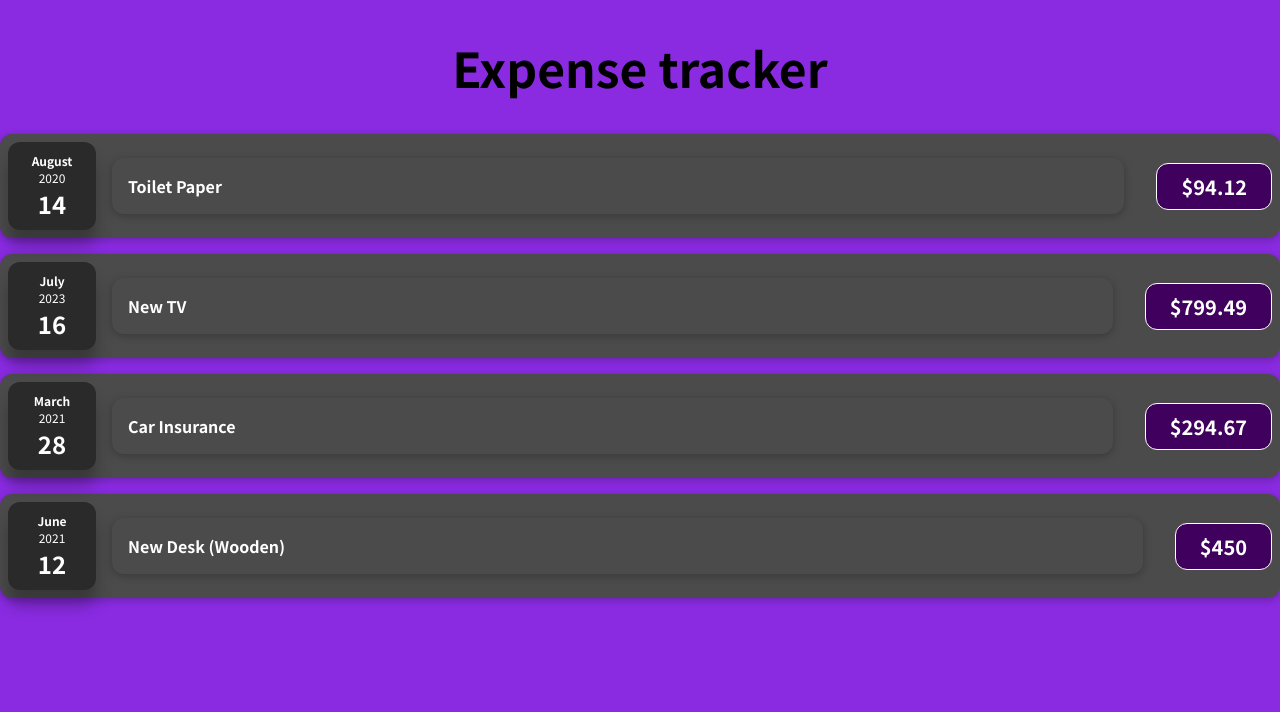
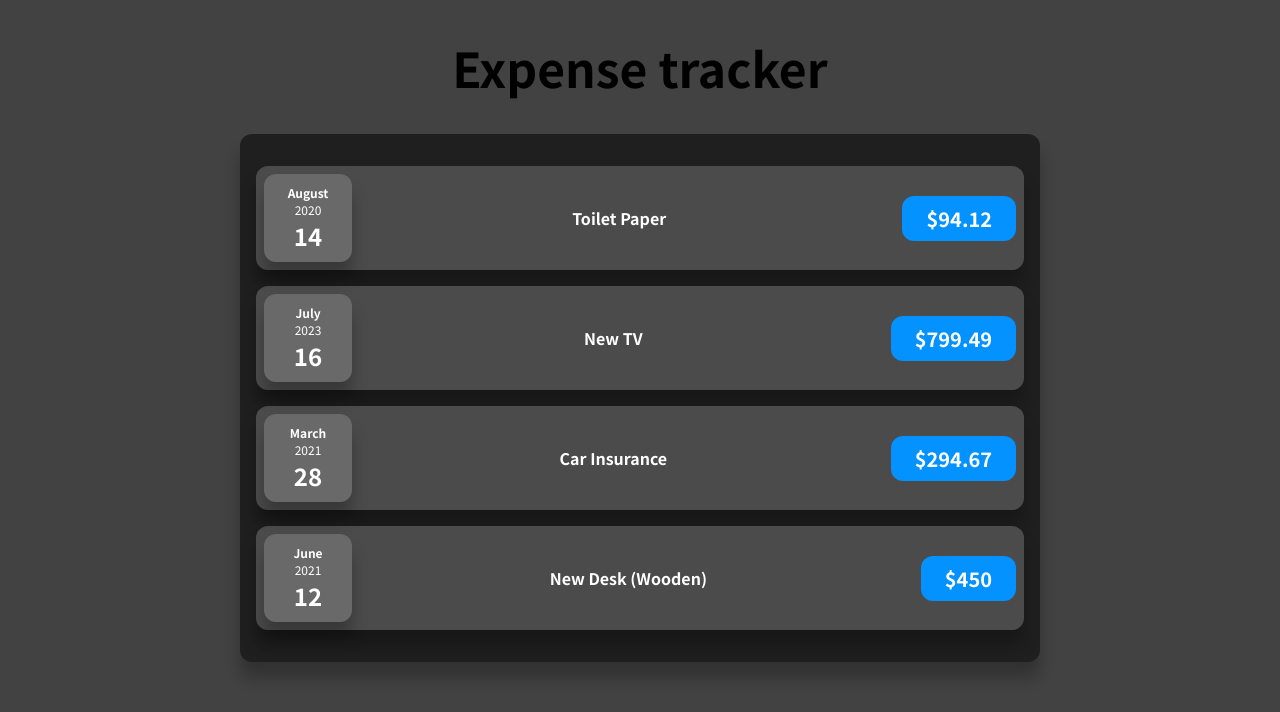
Before and after one commit to Deep26lak/firstReactProject, a JavaScript app: page / in a window 1280 px wide. Shown: the top 712 px of the page. Built offline with nearby package versions, Linux system fonts and the light colour scheme.

Commit message:
working with new  components

```diff
--- a/src/App.js
+++ b/src/App.js
@@ -1,4 +1,4 @@
-import ExpenseItem from "./components/ExpenseItem";
+import NewExpense from "./components/NewExpense";
 
 function App() {
   const expenses = [
@@ -31,26 +31,7 @@
   return (
     <div>
       <h1>Expense tracker</h1>
-      <ExpenseItem
-        title={expenses[0].title}
-        amount={expenses[0].amount}
-        date={expenses[0].date}
-      />
-      <ExpenseItem
-        title={expenses[1].title}
-        amount={expenses[1].amount}
-        date={expenses[1].date}
-       />
-      <ExpenseItem
-        title={expenses[2].title}
-        amount={expenses[2].amount}
-        date={expenses[2].date}
-       />
-      <ExpenseItem
-        title={expenses[3].title}
-        amount={expenses[3].amount}
-        date={expenses[3].date}
-       />
+      <NewExpense items = {expenses}></NewExpense>
     </div>
   );
 }
--- /dev/null
+++ b/src/components/Card.css
@@ -0,0 +1,4 @@
+.card{
+    border-radius: 12px;
+    box-shadow: 0 1rem 1rem rgba(0, 0, 0, 0.25) ;
+}
--- /dev/null
+++ b/src/components/Card.js
@@ -0,0 +1,8 @@
+import "./Card.css";
+
+function Card(props) {
+  const classes = 'card ' + props.className;
+  return <div className={classes}>{props.children}</div>;
+}
+
+export default Card;
--- a/src/components/ExpenseDate.css
+++ b/src/components/ExpenseDate.css
@@ -4,12 +4,12 @@
     width: 5.5rem;
     height: 5.5rem;
     border: 1px solid transparent;
-    box-shadow: 0 1rem 1rem rgba(0, 0, 0, 0.25) ;
-    background-color: #2a2a2a;
+    background-color: dimgray;
     color: white;
-    border-radius: 12px;
     align-items: center;
     justify-content: center;
+    border-radius: 12px;
+    box-shadow: 0 1rem 1rem rgba(0, 0, 0, 0.25) ;
   }
 
   .expense-date__month {
--- a/src/components/ExpenseItem.css
+++ b/src/components/ExpenseItem.css
@@ -1,12 +1,13 @@
-.expense-item {
+.expense-item{
   display: flex;
   justify-content: space-between;
   align-items: center;
-  box-shadow: 0 2px 8px rgba(0, 0, 0, 0.25);
   padding: 0.5rem;
   margin: 1rem 0;
+  background-color: #4b4b4b;
+/*
   border-radius: 12px;
-  background-color: #4b4b4b;
+  box-shadow: 0 1rem 1rem rgba(0, 0, 0, 0.25) ; */
 }
 
 .expense-item__description {
@@ -32,8 +33,8 @@
   font-size: 1rem;
   font-weight: bold;
   color: white;
-  background-color: #40005d;
-  border: 1px solid white;
+  background-color: #0392ff;
+  /* border: 1px solid white; */
   padding: 0.5rem;
   border-radius: 12px;
 }
--- a/src/components/ExpenseItem.js
+++ b/src/components/ExpenseItem.js
@@ -1,18 +1,18 @@
 import "./ExpenseItem.css";
+import Card from  "./Card"
 import ExpenseDate from "./ExpenseDate";
+
+
+
 function ExpenseItem(props) {
-//   const expenseDate = new Date();
-//   const expenseTitle = "Car Insurance";
-//   const expensePrice = 293.43;
-
   return (
-    <div className="expense-item ">
+    <Card className="expense-item">
       <ExpenseDate date={props.date} />
       <div className="expense-item__description">
-        <h1 className="expense-item h1">{props.title}</h1>
+        <h1>{props.title}</h1>
         <p className="expense-item__price">${props.amount}</p>
       </div>
-    </div>
+    </Card>
   );
 }
 
--- /dev/null
+++ b/src/components/NewExpense.css
@@ -0,0 +1,10 @@
+.expenses {
+    padding: 1rem;
+    background-color: rgb(31, 31, 31);
+    margin: 2rem auto;
+    width: 50rem;
+    max-width: 95%;
+
+    /* border-radius: 12px;
+    box-shadow: 0 1rem 1rem rgba(0, 0, 0, 0.25) ; */
+  }
--- /dev/null
+++ b/src/components/NewExpense.js
@@ -0,0 +1,31 @@
+import ExpenseItem from "./ExpenseItem";
+import "./NewExpense.css";
+import Card from "./Card";
+function NewExpense(props) {
+  return (
+    <Card className="expenses">
+      <ExpenseItem
+        title={props.items[0].title}
+        amount={props.items[0].amount}
+        date={props.items[0].date}
+      />
+      <ExpenseItem
+        title={props.items[1].title}
+        amount={props.items[1].amount}
+        date={props.items[1].date}
+      />
+      <ExpenseItem
+        title={props.items[2].title}
+        amount={props.items[2].amount}
+        date={props.items[2].date}
+      />
+      <ExpenseItem
+        title={props.items[3].title}
+        amount={props.items[3].amount}
+        date={props.items[3].date}
+      />
+    </Card>
+  );
+}
+
+export default NewExpense;
--- a/src/index.css
+++ b/src/index.css
@@ -12,7 +12,7 @@
   width: 100%;
   height: 100%;
   margin: 0;
-  background-color: blueviolet;
+  background-color: rgb(66, 66, 66);
   margin: 0 auto;
 }
 h1{
```
